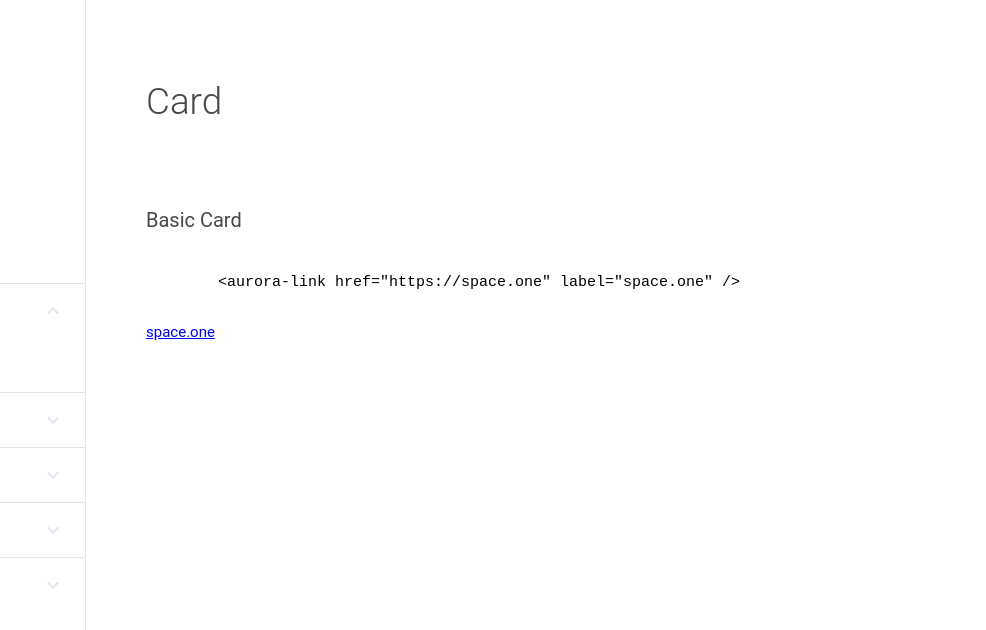
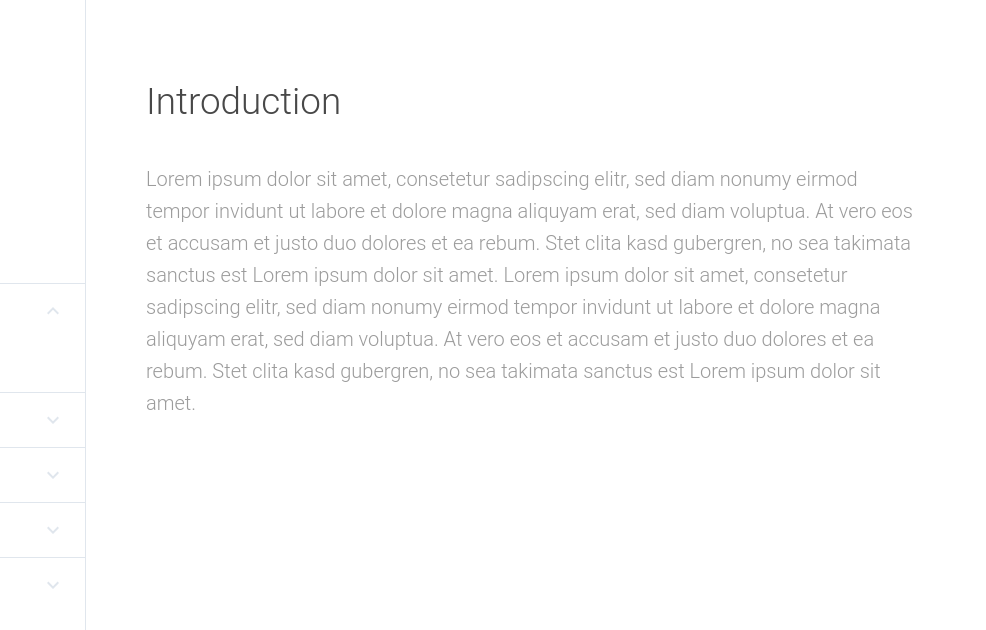
Before and after one commit to aurora-elements/aurora-elements, a website built with webpack: page src/showcase.html in a window 1280 px wide. Shown: the top 630 px of the page, 294-1280 px from the left. Built offline with nearby package versions, Linux system fonts and the light colour scheme; files whose address does not match are found by name.

Commit message:
Add more content styling

```diff
--- a/src/showcase.css
+++ b/src/showcase.css
@@ -2,6 +2,7 @@
     margin:0;
     height:100vh;
     width:100%;
+    outline: none;
     font-family: Roboto,-apple-system,BlinkMacSystemFont,"Segoe UI",Oxygen-Sans,Ubuntu,Cantarell,"Helvetica Neue",sans-serif;
     text-rendering: optimizeLegibility;
     font-size: 15px;
@@ -50,14 +51,14 @@
   float: left;
   width: 100%;
   box-sizing: border-box;
-  max-width: 1140px;
+  max-width: 1080px;
 }
 
 #main .headline {
   font-size: 2.3rem;
   font-weight: 300;
   color: #484848;
-  margin: 20px 0 80px 0;
+  margin: 20px 0 40px 0;
 }
 #main .headline-sub {
   color:#484848;
@@ -65,3 +66,9 @@
   font-weight: 400;
   line-height: 34px;
 }
+#main .description {
+  font-size: 20px;
+  color: #9c9c9c;
+  font-weight: 300;
+  line-height: 160%;
+}
--- a/src/showcase/introduction.html
+++ b/src/showcase/introduction.html
@@ -1,8 +1,4 @@
-<h2 class="headline">Card</h2>
-<h3 class="headline-sub">Basic Card</h3>
-<pre>
-    <code>
-        &lt;aurora-link href="https://space.one" label="space.one" /&gt;
-    </code>
-</pre>
-<aurora-link href="https://space.one" label="space.one" />
+<h2 class="headline">Introduction</h2>
+<p class="description">
+    Lorem ipsum dolor sit amet, consetetur sadipscing elitr, sed diam nonumy eirmod tempor invidunt ut labore et dolore magna aliquyam erat, sed diam voluptua. At vero eos et accusam et justo duo dolores et ea rebum. Stet clita kasd gubergren, no sea takimata sanctus est Lorem ipsum dolor sit amet. Lorem ipsum dolor sit amet, consetetur sadipscing elitr, sed diam nonumy eirmod tempor invidunt ut labore et dolore magna aliquyam erat, sed diam voluptua. At vero eos et accusam et justo duo dolores et ea rebum. Stet clita kasd gubergren, no sea takimata sanctus est Lorem ipsum dolor sit amet.
+</p>
```
